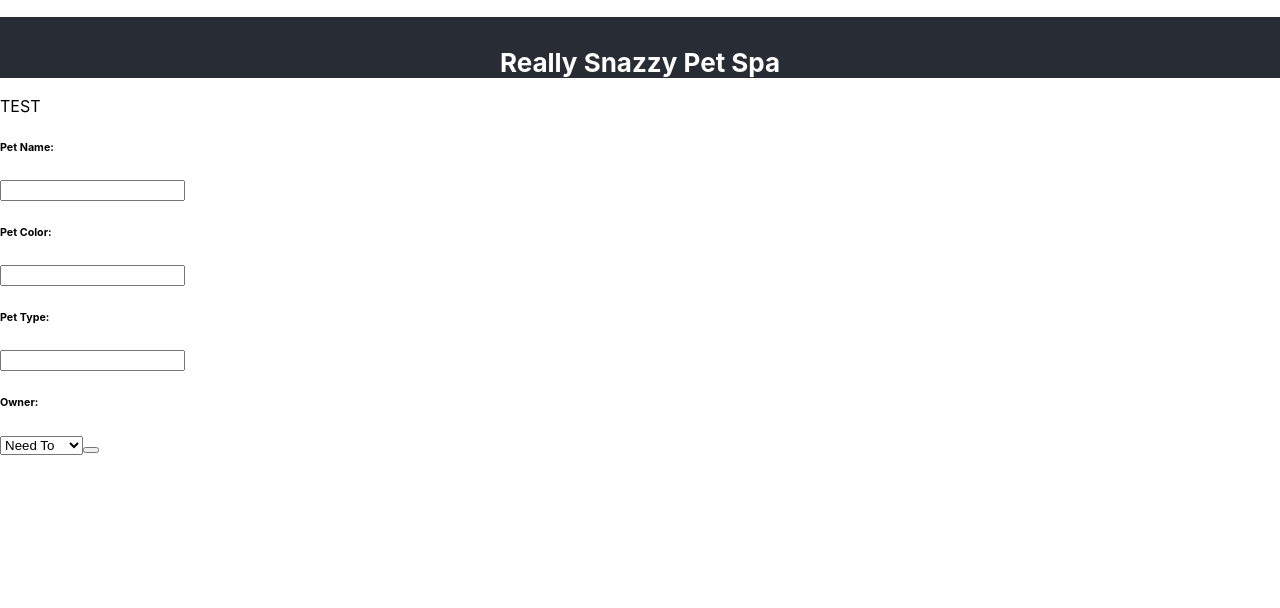
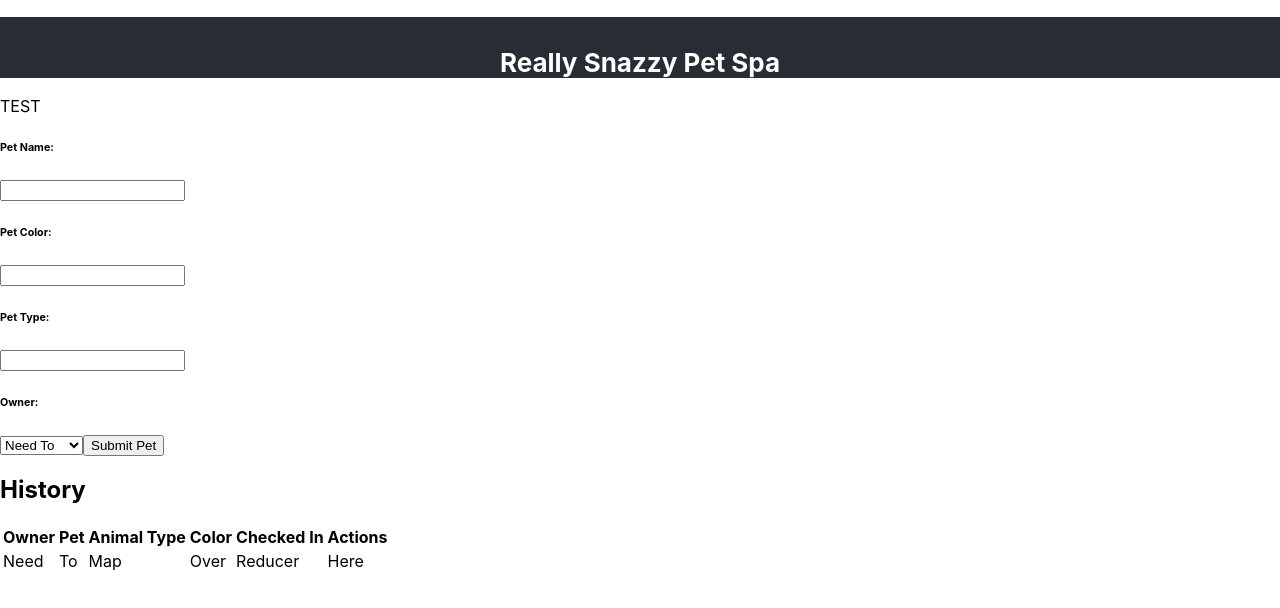
Before and after one commit to stefenmenzel/prime-java-spike-petHotel, a React (Create React App) app: page /#/owners in a window 1280 px wide. Shown: the top 608 px of the page. Built offline with nearby package versions, Linux system fonts and the light colour scheme.

Commit message:
added table

```diff
--- a/src/components/AddPetForm/AddPetForm.jsx
+++ b/src/components/AddPetForm/AddPetForm.jsx
@@ -17,6 +17,7 @@ class AddPetForm extends Component {
     };
 
     handleSubmit = (event) => {
+       event.preventDefault();
         console.log('in handleSubmit. Good work team.');
 
     }
@@ -25,6 +26,10 @@ class AddPetForm extends Component {
 
 
  render(){
+     console.log('state petName: ', this.state.petName);
+     console.log('state pet Type: ', this.state.petType);
+     console.log('state pet color: ', this.state.petColor);
+
     return(
         <>
         <div>
@@ -48,7 +53,7 @@ class AddPetForm extends Component {
             <option>Owners In</option>
             <option>Database</option>
           </select>
-           <button></button>
+           <button type="submit" name="submit">Submit Pet</button>
          </form>
         </div>
         </>
--- a/src/components/App/App.js
+++ b/src/components/App/App.js
@@ -9,7 +9,7 @@ import {connect} from 'react-redux';
 import './App.css';
 import ownersView from '../OwnersView/ownersview.js';
 import AddPetForm from '../AddPetForm/AddPetForm.jsx';
-
+import PetTable from '../PetTable/PetTable.jsx';
 
 class App extends Component {
 
@@ -26,6 +26,7 @@ class App extends Component {
        component={ownersView}
       />
       <AddPetForm />
+      <PetTable />
      </Router>
    )
   }
--- /dev/null
+++ b/src/components/PetTable/PetTable.jsx
@@ -0,0 +1,49 @@
+import React, { Component } from 'react';
+import { connect } from 'react-redux';
+
+class PetTable extends Component {
+
+ render(){
+  return(
+   <>
+   <h2>History</h2>
+   <div>
+    <table>
+      <thead>
+        <tr>
+        <th>Owner</th>
+        <th>Pet</th>
+        <th>Animal Type</th>
+        <th>Color</th>
+        <th>Checked In</th>
+        <th>Actions</th>
+       </tr>
+      </thead>
+      <tbody>
+        <tr>
+         <td>Need</td>
+         <td>To</td>
+         <td>Map</td>
+         <td>Over</td>
+         <td>Reducer</td>
+         <td>Here</td>
+        </tr>
+      </tbody>
+    </table>
+
+
+   </div>
+
+   </>
+  )
+ }
+
+}
+
+const mapStateToProps = (reduxState) => {
+    return {
+        reduxState
+    }
+}
+
+export default connect(mapStateToProps)(PetTable);
```
